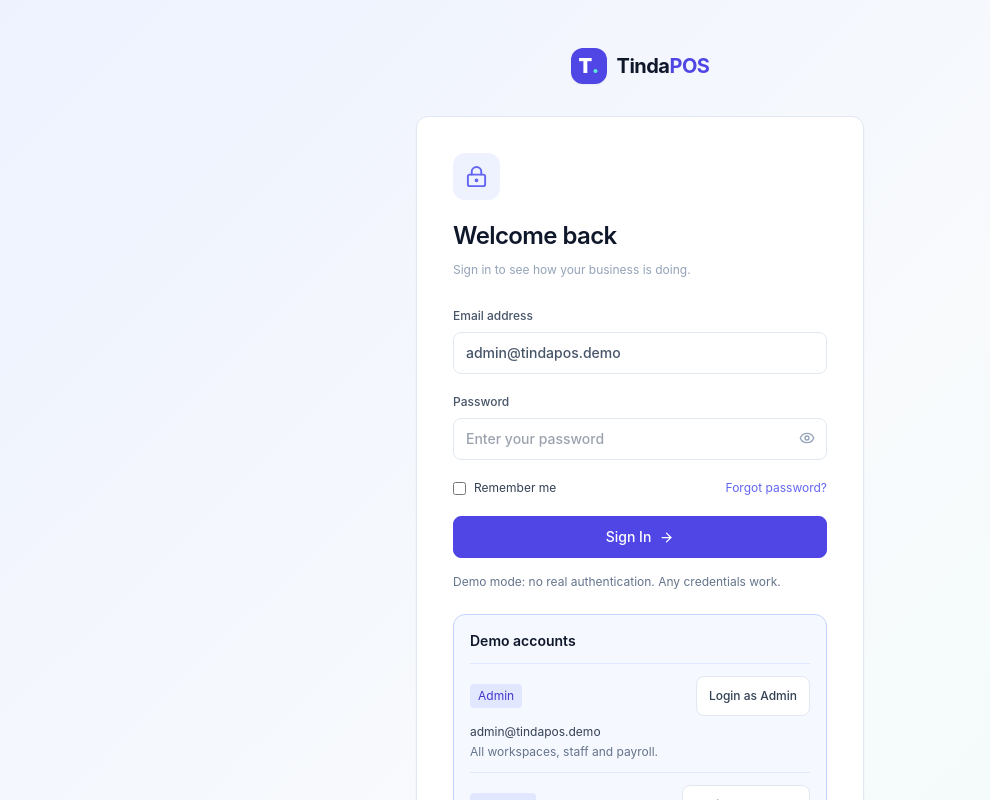
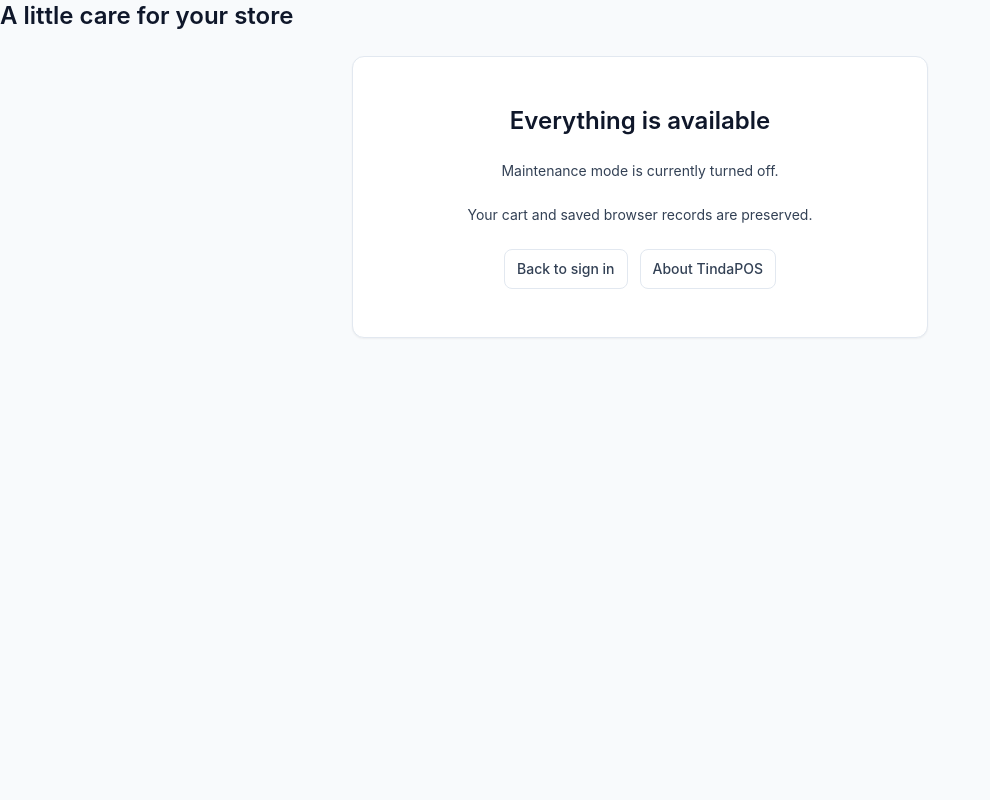
Before and after one commit to mandocdocmawin-dot/POS-System, a React (Vite) app: page /maintenance in a window 1280 px wide. Before the commit this address led to /sign-in. Shown: the top 800 px of the page, without its empty margins (0-990 px from the left). Built offline with nearby package versions, Linux system fonts and the light colour scheme.

Commit message:
feat(content): add coming soon roadmap, maintenance page and maintenance mode setting

```diff
--- a/src/app/router.tsx
+++ b/src/app/router.tsx
@@ -10,11 +10,14 @@ import { AuthLayout } from "../layouts/AuthLayout";
 const layouts = { main: MainLayout, pos: PosLayout, auth: AuthLayout };
 export const router = createBrowserRouter([
   {path:'/403',Component:ForbiddenPage},
+  {path:'/maintenance',lazy:getPageLoader('/maintenance')},
+  {path:'/errors/404',lazy:getPageLoader('/errors/404')},
+  {path:'/errors/500',lazy:getPageLoader('/errors/500')},
   {Component:AuthLayout,children:['sign-in','sign-up','forgot-password','two-step-verification','reset-password','successful-password','account-deactivation'].map(path=>({path:`/${path}`,lazy:getPageLoader('/auth/'+path)}))},
   ...Object.entries(layouts).map(([layout, Component]) => ({
     Component: layout === "auth" ? Component : () => createElement(RouteGuard, null, createElement(Component)),
     children: routes
-      .filter((route) => route.layout === layout)
+      .filter((route) => route.layout === layout && !['/maintenance','/errors/404','/errors/500'].includes(route.path))
       .map((route) => ({ path: route.path, lazy: getPageLoader(route.path) }))
       .concat(
         layout === "main"
--- a/src/components/auth/RouteGuard.tsx
+++ b/src/components/auth/RouteGuard.tsx
@@ -1,3 +1,6 @@
+import {useSettings} from '../../hooks/useSettings';
+import {maintenanceBlocked} from '../../utils/maintenance';
+import {MaintenanceBanner} from '../layout/MaintenanceBanner';
 import type {ReactNode} from 'react';
 import {Navigate,useLocation} from 'react-router-dom';
 import {useAuthStore} from '../../store/useAuthStore';
@@ -6,4 +9,4 @@ import {useRoleStore} from '../../store/useRoleStore';
 import {routePermission} from '../../config/permissions';
 import {hasPermission} from '../../utils/permissions';
 import {ForbiddenPage} from './ForbiddenPage';
-export function RouteGuard({children}:{children:ReactNode}){const id=useAuthStore(s=>s.currentUserId),staff=useStaffStore(s=>s.staff),roles=useRoleStore(s=>s.roles),{pathname}=useLocation();const user=staff.find(s=>s.id===id);if(!user)return <Navigate to="/sign-in" replace/>;if(!hasPermission(user,routePermission(pathname),roles))return <ForbiddenPage/>;return <>{user.status==='inactive'&&<div role="status" className="bg-amber-100 px-5 py-2 text-sm text-amber-900">Inactive account — demo access is enabled.</div>}{children}</>;}
+export function RouteGuard({children}:{children:ReactNode}){const id=useAuthStore(s=>s.currentUserId),staff=useStaffStore(s=>s.staff),roles=useRoleStore(s=>s.roles),{pathname}=useLocation(),maintenance=useSettings(s=>s.general.maintenanceMode);const user=staff.find(s=>s.id===id);if(!user)return <Navigate to="/sign-in" replace/>;if(maintenanceBlocked(maintenance,pathname,hasPermission(user,'settings:manage',roles)))return <Navigate to="/maintenance" replace/>;if(!hasPermission(user,routePermission(pathname),roles))return <ForbiddenPage/>;return <>{hasPermission(user,'settings:manage',roles)&&<MaintenanceBanner/>}{user.status==='inactive'&&<div role="status" className="bg-amber-100 px-5 py-2 text-sm text-amber-900">Inactive account — demo access is enabled.</div>}{children}</>;}
--- a/src/components/common/PlaceholderPage.tsx
+++ b/src/components/common/PlaceholderPage.tsx
@@ -17,7 +17,7 @@ export function PlaceholderPage({
 }: PlaceholderPageProps) {
   return (
     <>
-      <PageHeader title={title} breadcrumb={breadcrumb} />
+      <PageHeader title={title} breadcrumb={breadcrumb} /><Link className="btn mt-4" to="/coming-soon">See the roadmap →</Link>
       <section className="card mx-auto mt-10 max-w-3xl border-dashed px-6 py-14 md:px-14">
         <div className="mx-auto mb-6 flex h-16 w-16 items-center justify-center rounded-2xl bg-indigo-50 text-indigo-600 dark:bg-indigo-500/15">
           <Construction size={28} />
--- /dev/null
+++ b/src/components/layout/MaintenanceBanner.tsx
@@ -0,0 +1,8 @@
+import { useSettings } from '../../hooks/useSettings';
+import { settingsService } from '../../services/settingsService';
+import { useAction } from '../../hooks/useAction';
+export function MaintenanceBanner() {
+  const general = useSettings(s => s.general), action = useAction();
+  if (!general.maintenanceMode) return null;
+  return <aside role="status" className="sticky top-0 z-50 flex flex-wrap items-center justify-between gap-3 bg-amber-200 px-5 py-3 text-amber-950"><p>Maintenance mode is on. Other users are redirected to the maintenance page.</p><button className="btn" disabled={action.busy} onClick={() => { void action.run(() => settingsService.save('general', { ...general, maintenanceMode: false }), 'Maintenance mode turned off'); }}>Turn off</button>{action.feedback}</aside>;
+}
--- a/src/config/pageRegistry.ts
+++ b/src/config/pageRegistry.ts
@@ -3,6 +3,8 @@ import {ReportBoundary} from '../components/reports/ReportSection';
 function lazyReport(loader:()=>Promise<{Component:ComponentType}>){const Page=lazy(async()=>({default:(await loader()).Component}));return async()=>({Component:()=>createElement(ReportBoundary,null,createElement(Suspense,{fallback:createElement('div',{role:'status',className:'panel animate-pulse p-10'},'Loading report…')},createElement(Page)))});}
 // All feature pages remain code-split. Reports additionally defer loading until rendered.
 export const pageLoaders = {
+ roadmap8:()=>import('../pages/coming-soon/ComingSoonPage'),
+ maintenance8:()=>import('../pages/maintenance/MaintenancePage'),
  licenses8:()=>import('../pages/licenses/LicensesPage'),
  privacy8:()=>import('../pages/privacy/PrivacyPage'),
  faq8:()=>import('../pages/faq/FaqPage'),
@@ -89,6 +91,8 @@ export const pageLoaders = {
 };
 export type PageId = keyof typeof pageLoaders;
 export const implementedPages: Record<string, PageId> = {
+ '/coming-soon':'roadmap8',
+ '/maintenance':'maintenance8',
  '/licenses':'licenses8',
  '/privacy-policy':'privacy8',
  '/faq-s':'faq8',
--- /dev/null
+++ b/src/pages/coming-soon/ComingSoonPage.tsx
@@ -0,0 +1,5 @@
+import { FeaturePage } from '../../components/common/FeaturePage';
+import { useAction } from '../../hooks/useAction';
+import { roadmapService } from '../../services/roadmapService';
+import { useLocalData } from '../../services/useLocalData';
+export function Component() { useLocalData(); const items = roadmapService.list(), action = useAction(); return <FeaturePage title="Coming soon" description="These items remain placeholders. Votes are saved only in this browser and do not submit feedback.">{action.feedback}{[...new Set(items.map(i => i.sectionId))].map(section => <section className="card space-y-4" key={section}><h2 className="text-xl font-semibold capitalize">{section}</h2>{items.filter(i => i.sectionId === section).map(item => <div className="flex flex-wrap items-center justify-between gap-3" key={item.path}><span>{item.title}</span><button className="btn" onClick={() => { void action.run(() => roadmapService.vote(item.path), 'Vote saved locally'); }}>I want this · {item.votes}</button></div>)}</section>)}</FeaturePage>; }
--- /dev/null
+++ b/src/pages/maintenance/MaintenancePage.tsx
@@ -0,0 +1,7 @@
+import { Link } from 'react-router-dom';
+import { FeaturePage } from '../../components/common/FeaturePage';
+import { useSettings } from '../../hooks/useSettings';
+export function Component() {
+  const settings = useSettings(s => s.general);
+  return <FeaturePage title="A little care for your store"><section className="card mx-auto max-w-xl space-y-6 py-12 text-center"><h2 className="text-2xl font-semibold">{settings.maintenanceMode ? 'Maintenance in progress' : 'Everything is available'}</h2><p>{settings.maintenanceMode ? settings.maintenanceMessage : 'Maintenance mode is currently turned off.'}</p>{settings.maintenanceReturnAt && <p>Expected return: {new Date(settings.maintenanceReturnAt).toLocaleString()}</p>}<p>Your cart and saved browser records are preserved.</p><Link className="btn" to="/sign-in">Back to sign in</Link><Link className="btn ml-3" to="/landing">About TindaPOS</Link></section></FeaturePage>;
+}
--- a/src/pages/settings/GeneralPage.tsx
+++ b/src/pages/settings/GeneralPage.tsx
@@ -1,7 +1,7 @@
 import {DataDemoCard} from '../../components/settings/DataDemoCard';
 import { useState } from 'react';
 import { SettingsPage, SettingsCard } from '../../components/settings/SettingsPage';
-import { SettingText, SettingNumber, SettingSelect } from '../../components/settings/SettingFields';
+import { SettingText, SettingNumber, SettingSelect, SettingToggle } from '../../components/settings/SettingFields';
 import { ImageUpload } from '../../components/forms/ImageUpload';
 import { imageService } from '../../services/imageService';
 import { settingsService } from '../../services/settingsService';
@@ -19,7 +19,7 @@ function StaffDefaults({draft,setDraft}:{draft:Settings['staffDefaults'];setDraf
 export function Component() {
  const savedStaff=useSettings(s=>s.staffDefaults),[staff,setStaff]=useState(()=>structuredClone(savedStaff));
  return <SettingsPage section="general" title="General" related={{dirty:JSON.stringify(staff)!==JSON.stringify(savedStaff),diff:settingsService.preview('staffDefaults',staff),save:()=>{settingsService.save('staffDefaults',staff);},discard:()=>setStaff(structuredClone(savedStaff)),reset:()=>setStaff(settingsService.defaults('staffDefaults'))}} extra={<><StaffDefaults draft={staff} setDraft={setStaff}/><DataDemoCard/></>}>{(s,change)=><>
- <SettingsCard title="Business information">{(['businessName','legalName','tin','phone','email','address'] as const).map(k=><SettingText key={k} label={k.replace(/([A-Z])/g,' $1')} value={s[k]??''} onChange={v=>change({...s,[k]:v})}/>)}
+ <SettingsCard title="Maintenance mode"><SettingToggle label="Maintenance mode" value={s.maintenanceMode} onChange={v=>change({...s,maintenanceMode:v})}/><SettingText label="Maintenance message" value={s.maintenanceMessage} onChange={v=>change({...s,maintenanceMessage:v})}/><SettingText label="Expected return (optional)" type="datetime-local" value={s.maintenanceReturnAt??''} onChange={v=>change({...s,maintenanceReturnAt:v||undefined})}/><p>Other users are redirected to maintenance. Open POS carts are preserved.</p></SettingsCard><SettingsCard title="Business information">{(['businessName','legalName','tin','phone','email','address'] as const).map(k=><SettingText key={k} label={k.replace(/([A-Z])/g,' $1')} value={s[k]??''} onChange={v=>change({...s,[k]:v})}/>)}
  <ImageUpload label="Business logo" onChange={blob=>{if(blob)void imageService.save(blob).then(logoId=>change({...s,logoId}));else change({...s,logoId:undefined});}}/></SettingsCard>
  <SettingsCard title="Formats and defaults"><SettingSelect label="Date format" value={s.dateFormat} options={['MMM d, yyyy','dd/MM/yyyy','yyyy-MM-dd']} onChange={v=>change({...s,dateFormat:v})}/><SettingSelect label="Time format" value={s.timeFormat} options={['12h','24h']} onChange={v=>change({...s,timeFormat:v})}/><SettingSelect label="Week starts on" value={s.weekStartsOn} options={['monday','sunday']} onChange={v=>change({...s,weekStartsOn:v})}/><SettingSelect label="Default theme" value={s.defaultTheme} options={['light','dark','system']} onChange={v=>change({...s,defaultTheme:v})}/><SettingNumber label="Default reorder level" value={s.lowStockDefaultReorder} onChange={v=>change({...s,lowStockDefaultReorder:v})}/><p aria-live="polite">Preview: {formatDate(new Date(),s.dateFormat)} · {formatTime(new Date(),s.timeFormat)} · {formatMoney(123456)}</p></SettingsCard>
  </>}</SettingsPage>;
--- a/src/types/settings.ts
+++ b/src/types/settings.ts
@@ -5,7 +5,7 @@ const status = z.enum(['active', 'inactive']);
 const time = z.string().regex(/^([01]\d|2[0-3]):[0-5]\d$/);
 export const taxRateSchema = z.object({ id: text, name: text, rate: z.number().min(0).max(100), taxClass: z.enum(['vatable','zero_rated','exempt']), isDefault: z.boolean(), isSystem: z.boolean(), status });
 export const currencySchema = z.object({ id: text, code: z.string().regex(/^[A-Z]{3}$/), name: text, symbol: text, rateToBase: z.number().finite().positive(), status });
-export const generalSettingsSchema = z.object({ businessName: text, legalName: z.string().optional(), tin: z.string().optional(), phone: z.string(), email: z.union([z.email(), z.literal('')]), address: z.string(), logoId: z.string().optional(), dateFormat: z.enum(['MMM d, yyyy','dd/MM/yyyy','yyyy-MM-dd']), timeFormat: z.enum(['12h','24h']), weekStartsOn: z.enum(['monday','sunday']), defaultTheme: z.enum(['light','dark','system']), lowStockDefaultReorder: z.number().nonnegative() });
+export const generalSettingsSchema = z.object({ businessName: text, legalName: z.string().optional(), tin: z.string().optional(), phone: z.string(), email: z.union([z.email(), z.literal('')]), address: z.string(), logoId: z.string().optional(), dateFormat: z.enum(['MMM d, yyyy','dd/MM/yyyy','yyyy-MM-dd']), timeFormat: z.enum(['12h','24h']), weekStartsOn: z.enum(['monday','sunday']), defaultTheme: z.enum(['light','dark','system']), lowStockDefaultReorder: z.number().nonnegative(), maintenanceMode:z.boolean().default(false), maintenanceMessage:z.string().default('We are making a few improvements. Please check back soon.'), maintenanceReturnAt:z.string().optional() });
 export const staffDefaultsSchema = z.object({ lateGraceMinutes: z.number().int().min(0).max(1440), defaultShiftStart: time, overtimeMultiplier: z.number().min(1).max(10), regularHolidayMultiplier: z.number().min(1).max(10), specialHolidayMultiplier: z.number().min(1).max(10), workHoursPerDay: z.number().positive().max(24) });
 export const taxSettingsSchema = z.object({ vatRegistered: z.boolean(), taxLabel: z.literal('VAT'), mode: z.enum(['inclusive','exclusive']), showBreakdownOnReceipt: z.boolean(), rates: z.array(taxRateSchema).min(3) }).refine(s => s.rates.filter(r => r.isDefault && r.status === 'active').length === 1, 'Choose one active default tax rate');
 export const currencySettingsSchema = z.object({ base: z.object({ code: z.string().regex(/^[A-Z]{3}$/), symbol: text, position: z.enum(['before','after']), decimals: z.number().int().min(0).max(3), thousandSeparator: z.string().max(1), decimalSeparator: z.string().length(1) }), others: z.array(currencySchema) }).refine(s => s.base.thousandSeparator !== s.base.decimalSeparator, 'Separators must differ');
--- /dev/null
+++ b/src/utils/maintenance.ts
@@ -0,0 +1,3 @@
+export function maintenanceBlocked(enabled: boolean, pathname: string, canManageSettings: boolean) {
+  return enabled && !canManageSettings && !['/maintenance', '/landing', '/sign-in', '/403', '/errors/404', '/errors/500'].includes(pathname) && !pathname.startsWith('/auth/');
+}
```
Also changed, not shown: src/services/roadmapService.ts (added, +8 -0 lines), 1 other file (tests, documents, lock files or other folders).
